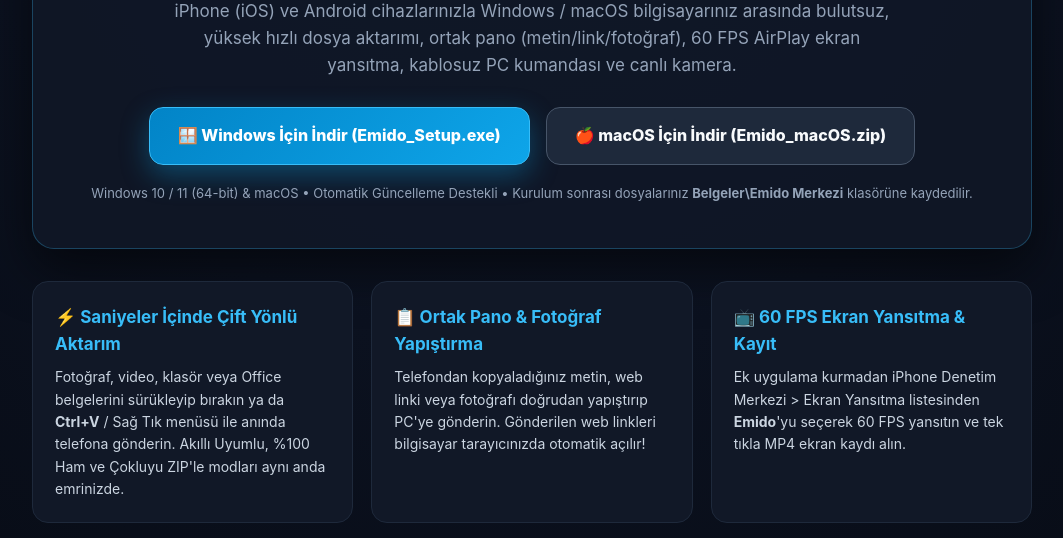
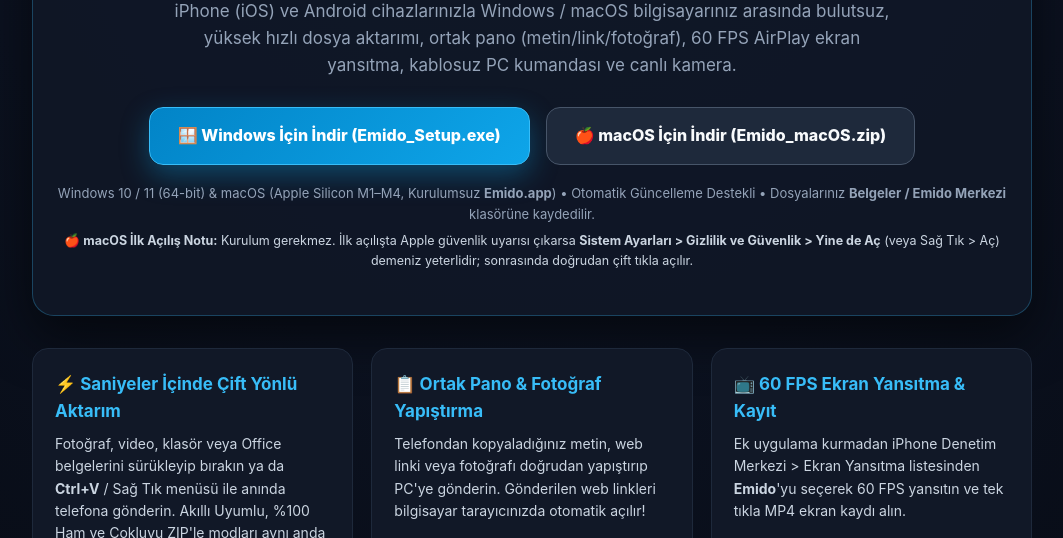
Before and after one commit to emo29/emido-releases, a plain HTML site: page index.html in a window 1280 px wide. Shown: the part 206-744 px from the top of the page, without its empty margins (108-1171 px from the left). Drawn offline with Linux system fonts and the light colour scheme.

Commit message:
Update macOS download note on landing page

```diff
--- a/index.html
+++ b/index.html
@@ -150,7 +150,10 @@
         </a>
       </div>
       <div class="meta-note">
-        Windows 10 / 11 (64-bit) &amp; macOS • Otomatik Güncelleme Destekli • Kurulum sonrası dosyalarınız <b>Belgeler\Emido Merkezi</b> klasörüne kaydedilir.
+        Windows 10 / 11 (64-bit) &amp; macOS (Apple Silicon M1–M4, Kurulumsuz <b>Emido.app</b>) • Otomatik Güncelleme Destekli • Dosyalarınız <b>Belgeler / Emido Merkezi</b> klasörüne kaydedilir.<br/>
+        <span style="display:inline-block;margin-top:6px;font-size:12.5px;color:#CBD5E1;">
+          🍎 <b>macOS İlk Açılış Notu:</b> Kurulum gerekmez. İlk açılışta Apple güvenlik uyarısı çıkarsa <b>Sistem Ayarları &gt; Gizlilik ve Güvenlik &gt; Yine de Aç</b> (veya Sağ Tık &gt; Aç) demeniz yeterlidir; sonrasında doğrudan çift tıkla açılır.
+        </span>
       </div>
     </section>
 
```
